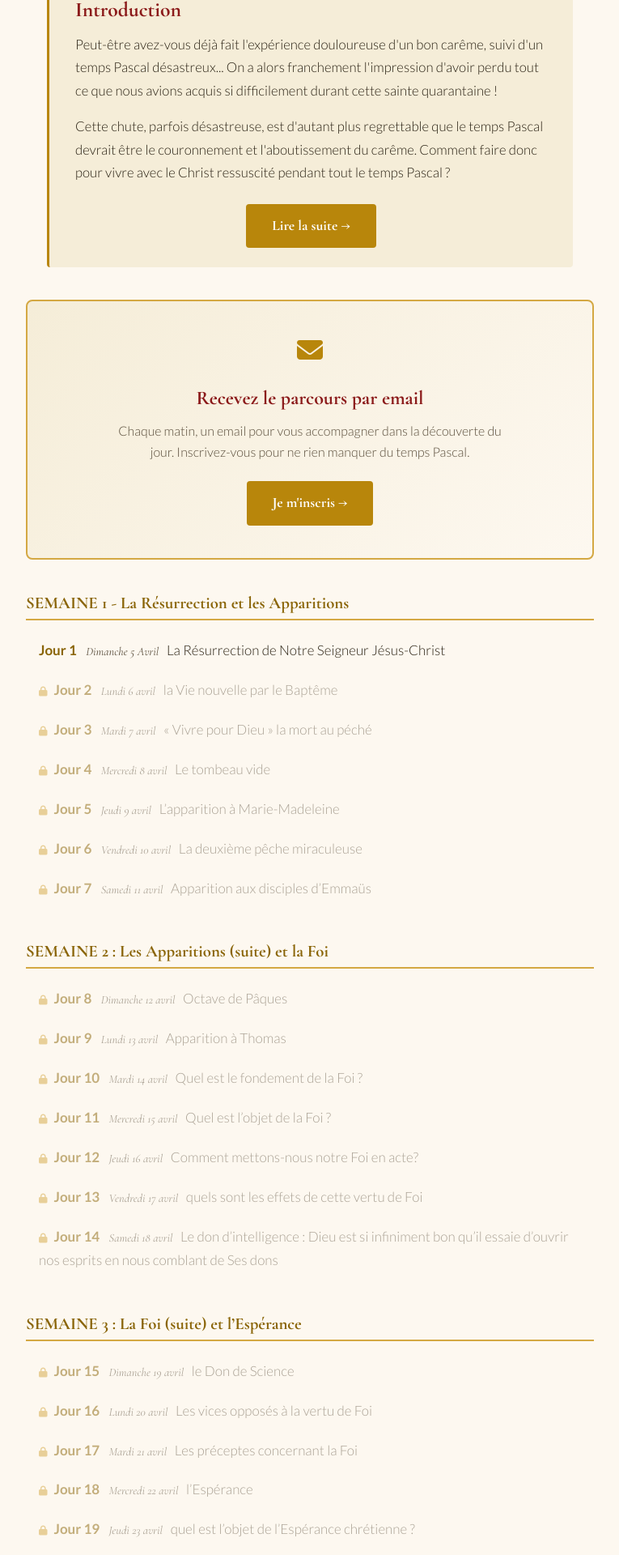
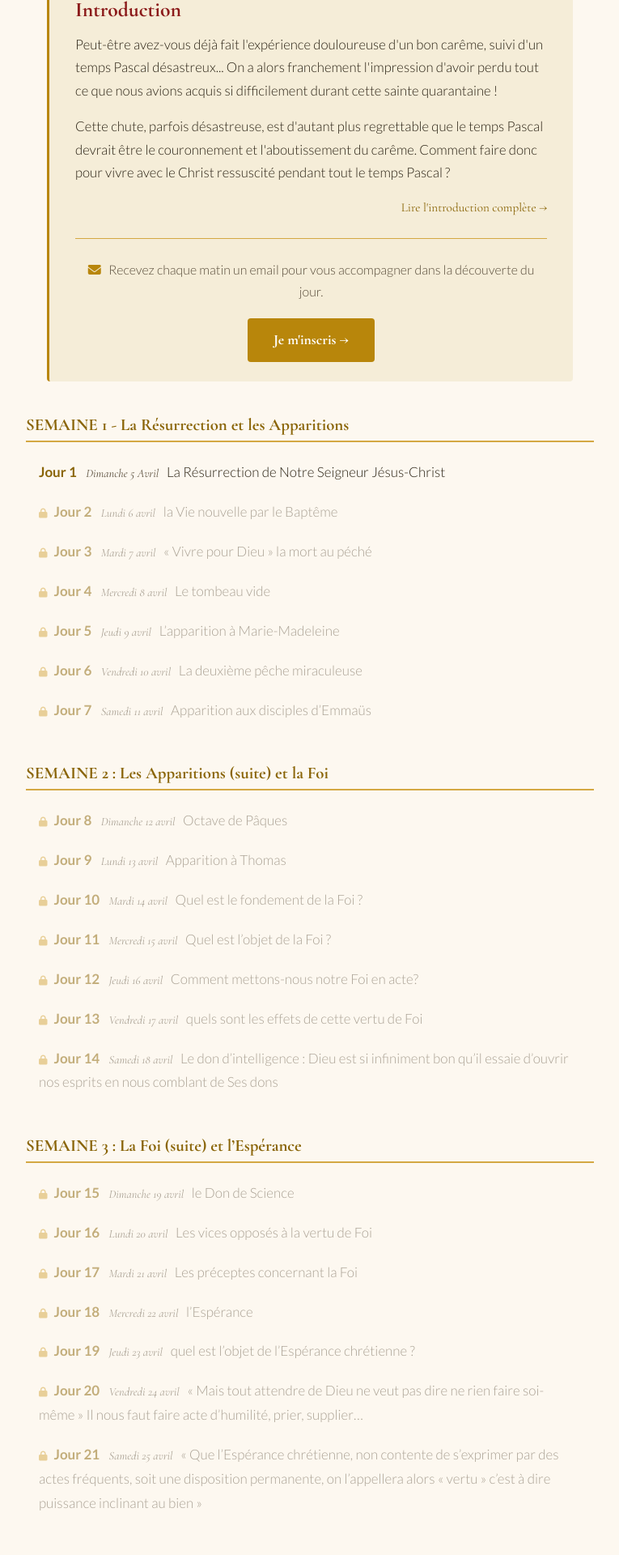
Before and after one commit to benoitvillage-84/Parcours-Resurrexit, a Jekyll site: the page built from index.html, in a window 1280 px wide. Shown: the part 598-2518 px from the top of the page at 81% size, without its empty margins (257-1022 px from the left). Built offline with Jekyll 4.4.1, drawn with Linux system fonts in a browser that asks for light colours.

Commit message:
Fusionne les blocs intro et inscription en un seul encart
Co-Authored-By: Claude Opus 4.6 (1M context) <noreply@anthropic.com>

```diff
--- a/assets/css/style.css
+++ b/assets/css/style.css
@@ -470,37 +470,38 @@ hr.ornement::after {
   margin-top: 0.5rem;
 }
 
-/* ── Encart inscription ── */
+/* ── Lien suite + inscription dans l'extrait ── */
 
-.index-inscription {
-  text-align: center;
-  background: linear-gradient(135deg, var(--cream-dark), var(--cream));
-  border: 2px solid var(--gold-light);
-  border-radius: 8px;
-  padding: 2rem 2rem 2.5rem;
-  margin-bottom: 2.5rem;
+.index-extrait .lien-suite {
+  display: block;
+  text-align: right;
+  font-family: 'Cormorant Garamond', serif;
+  font-size: 0.95rem;
+  color: var(--gold-dark);
+  text-decoration: none;
+  margin-top: 0.5rem;
 }
 
-.index-inscription .inscription-icon {
-  font-size: 2rem;
+.index-extrait .lien-suite:hover {
   color: var(--gold);
-  margin-bottom: 1rem;
 }
 
-.index-inscription h2 {
-  font-family: 'Cormorant Garamond', serif;
-  color: var(--red);
-  font-size: 1.5rem;
-  margin-top: 0;
-  margin-bottom: 0.75rem;
+.index-extrait .extrait-sep {
+  border: none;
+  border-top: 1px solid var(--gold-light);
+  margin: 1.5rem 0;
 }
 
-.index-inscription p {
+.index-extrait .extrait-inscription {
+  text-align: center;
   font-size: 1rem;
   color: var(--text-light);
-  max-width: 500px;
-  margin: 0 auto 1.5rem;
-  line-height: 1.6;
+  margin-bottom: 1.25rem;
+}
+
+.index-extrait .extrait-inscription i {
+  color: var(--gold);
+  margin-right: 0.4rem;
 }
 
 .semaine-group {
--- a/index.html
+++ b/index.html
@@ -13,16 +13,12 @@ title: Accueil
     <h2>Introduction</h2>
     <p>Peut-&ecirc;tre avez-vous d&eacute;j&agrave; fait l'exp&eacute;rience douloureuse d'un bon car&ecirc;me, suivi d'un temps Pascal d&eacute;sastreux... On a alors franchement l'impression d'avoir perdu tout ce que nous avions acquis si difficilement durant cette sainte quarantaine&nbsp;!</p>
     <p>Cette chute, parfois d&eacute;sastreuse, est d'autant plus regrettable que le temps Pascal devrait &ecirc;tre le couronnement et l'aboutissement du car&ecirc;me. Comment faire donc pour vivre avec le Christ ressuscit&eacute; pendant tout le temps Pascal&nbsp;?</p>
-    <div style="text-align: center; margin-top: 1.5rem;">
-      <a href="{{ '/introduction' | relative_url }}" class="btn-gold">Lire la suite &rarr;</a>
+    <a href="{{ '/introduction' | relative_url }}" class="lien-suite">Lire l'introduction compl&egrave;te &rarr;</a>
+    <hr class="extrait-sep">
+    <p class="extrait-inscription"><i class="fa-solid fa-envelope"></i> Recevez chaque matin un email pour vous accompagner dans la d&eacute;couverte du jour.</p>
+    <div style="text-align: center;">
+      <a href="https://www.parcours-resurrexit.com" class="btn-gold">Je m'inscris &rarr;</a>
     </div>
-  </div>
-
-  <div class="index-inscription">
-    <div class="inscription-icon"><i class="fa-solid fa-envelope"></i></div>
-    <h2>Recevez le parcours par email</h2>
-    <p>Chaque matin, un email pour vous accompagner dans la d&eacute;couverte du jour. Inscrivez-vous pour ne rien manquer du temps Pascal.</p>
-    <a href="https://www.parcours-resurrexit.com" class="btn-gold">Je m'inscris &rarr;</a>
   </div>
 
   <div class="semaine-group">
```
